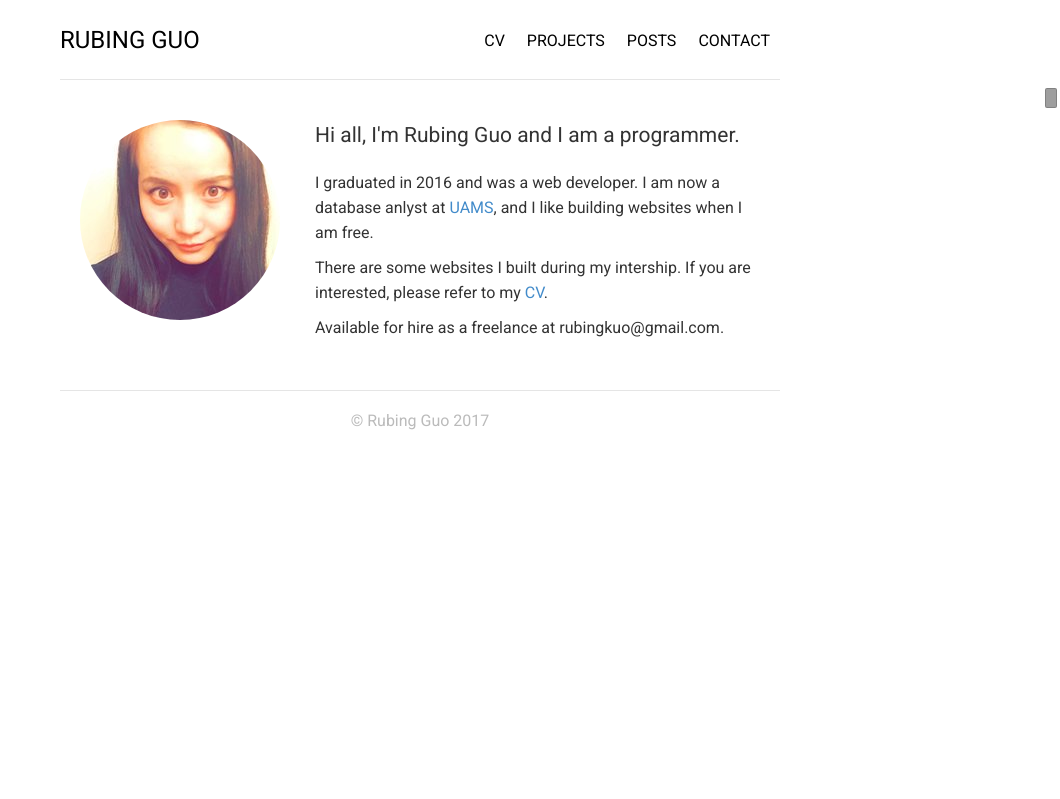
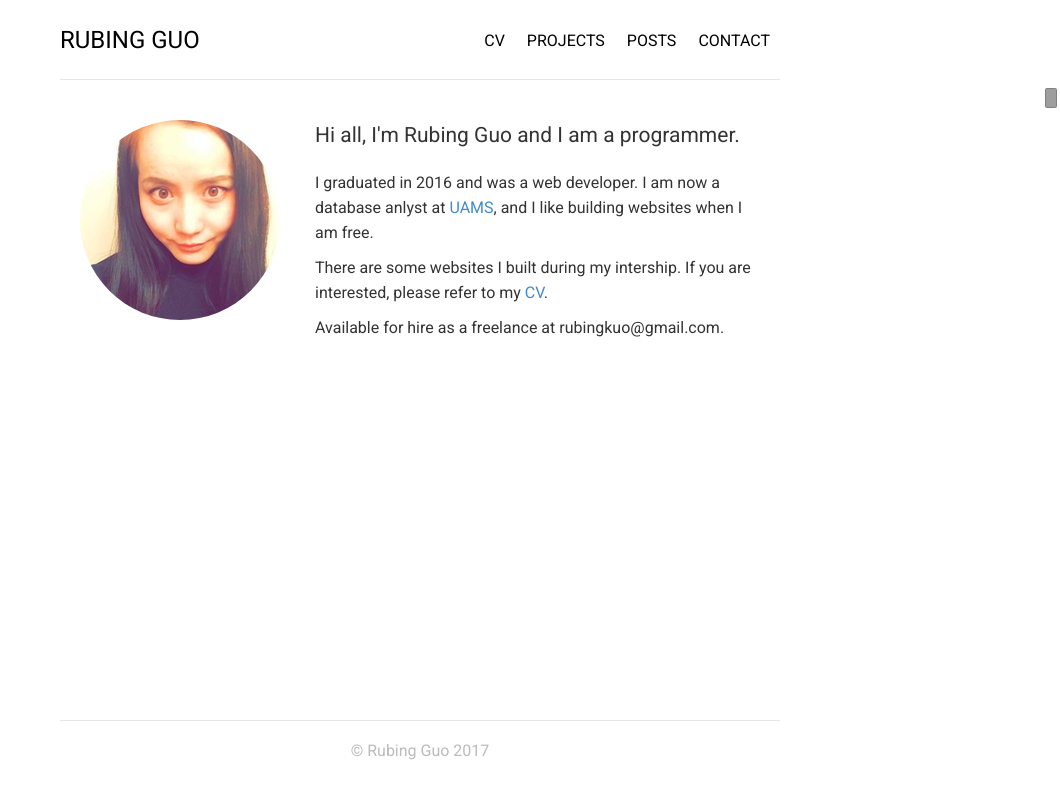
Before and after one commit to flower-joke/peanutshells.github.io, a Jekyll site: the page built from index.html, in a window 1280 px wide. Shown: the top 799 px of the page, without its empty margins (220-1280 px from the left). Built offline with Jekyll 4.4.1, drawn with Linux system fonts in a browser that asks for light colours; nearby versions of some CDN libraries; comment, search, counter and statistics services are not loaded.

Commit message:
Update style.css

```diff
--- a/css/style.css
+++ b/css/style.css
@@ -30,9 +30,11 @@ b, i, strong, em, blockquote, p, q, span, figure, img, h1, h2, header, input, a
     transition: all .2s ease;
 }
 
-
-
-
+/* Content on each page */
+.content{
+    min-height: 600px;
+    position: relative;
+}
 /* Change Bootstrap Default settings */
 .nav li a {
     padding: 10px 10px;
```
